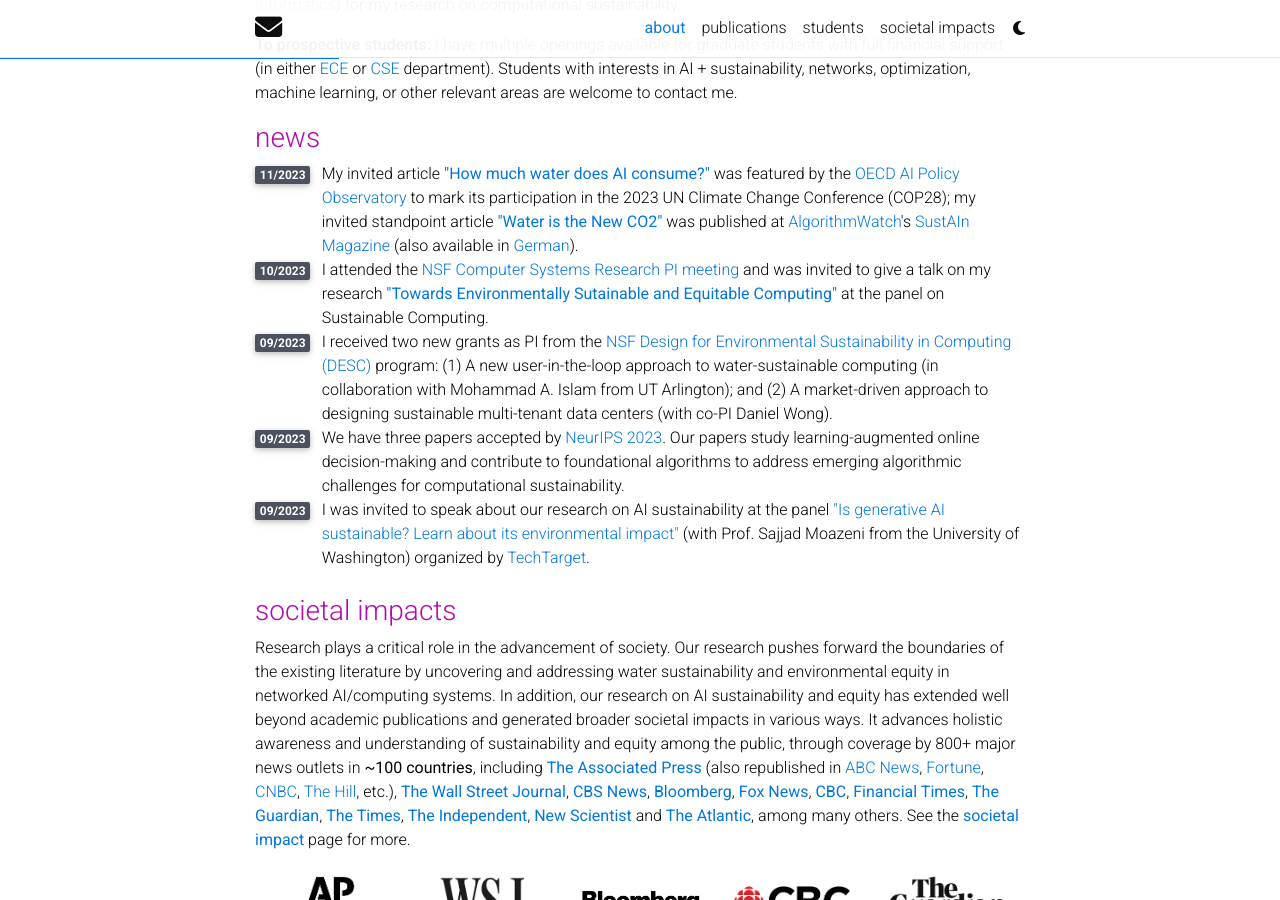
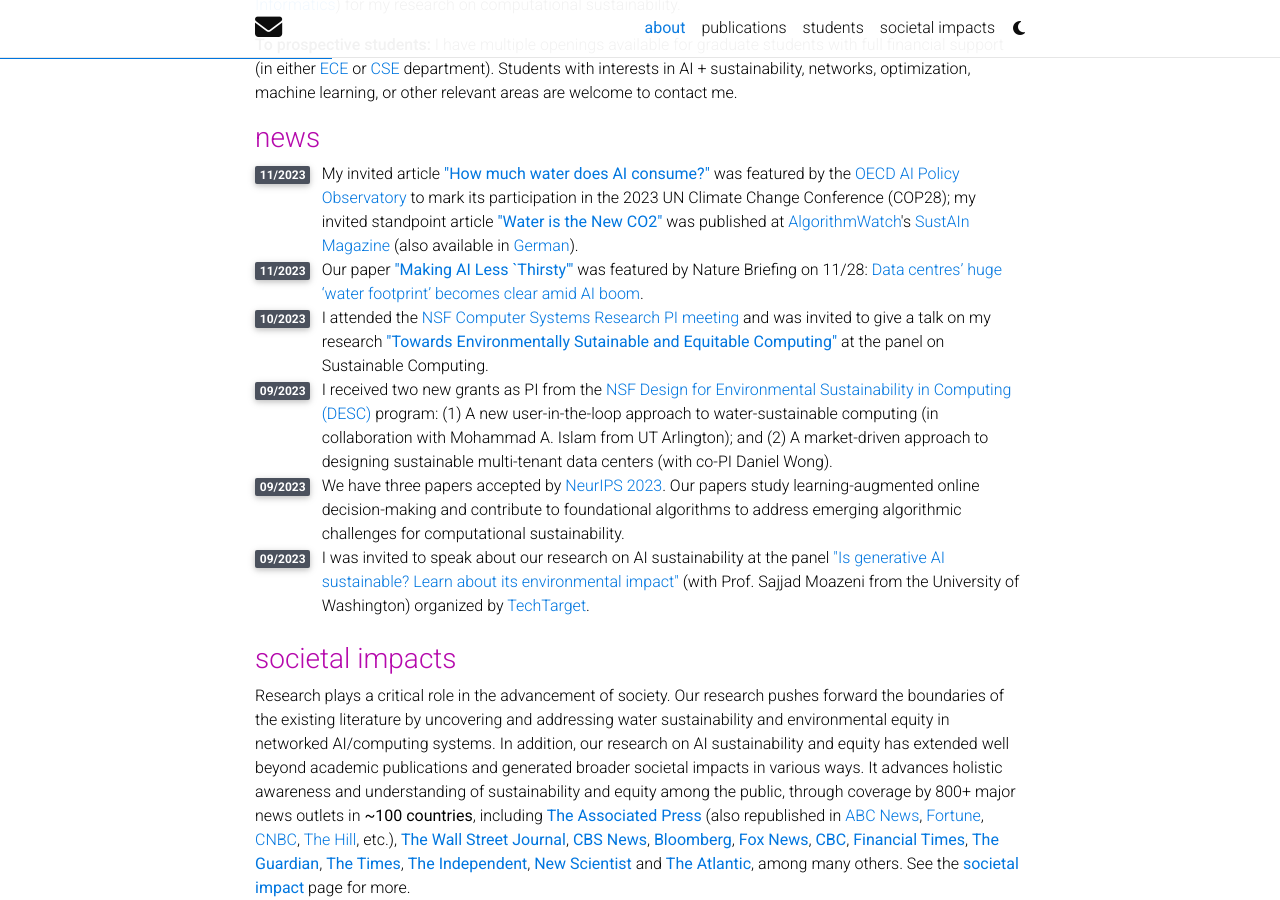
Before and after one commit to shaoleiren/shaoleiren.github.io, a Jekyll site: the page built from _pages/about.md, in a window 1280 px wide and 900 px high, scrolled down 545 px. Built offline with Jekyll 4.4.1, drawn with Linux system fonts in a browser that asks for light colours; full-size pictures stand in for the smaller copies a plugin makes; comment, search, counter and statistics services are not loaded; a style sheet for code colours, icons or effects is not loaded.

Commit message:
Update about.html

```diff
--- a/_layouts/about.html
+++ b/_layouts/about.html
@@ -63,6 +63,18 @@
                 by the <a href="https://www.linkedin.com/posts/oecd-ai_how-much-water-does-ai-consume-the-public-activity-7135961877473325056-QMM5">OECD AI Policy Observatory</a> to mark its participation
                 in the 2023 UN Climate Change Conference (COP28);
                my invited standpoint article <b><a href="https://algorithmwatch.org/en/wp-content/uploads/2023/11/SustAIn-Magazine-3-EN-AlgorithmWatch-2023.pdf" target="_blank">"Water is the New CO2"</a></b> was published at <a href="https://algorithmwatch.org/en/" target="_blank">AlgorithmWatch</a>'s <a href="https://algorithmwatch.org/en/sustain-magazine-november-2023/" target="_blank">SustAIn Magazine</a> (also available in <a href="https://algorithmwatch.org/de/wp-content/uploads/2023/11/SustAIn-Magazin-3-DE-AlgorithmWatch-2023.pdf" target="_blank">German</a>).
+              </div>
+          </div>
+
+          <div class="row">
+              <div class="col-xs-1 cl-sm-1 col-md-1 text-center" style="width: 30px;">
+                <span class="badge font-weight-bold stylish-color text-uppercase align-middle" style="min-width: 30px;">
+                 11/2023
+                </span>
+              </div>
+              <div class="col-xs-11 cl-sm-11 col-md-11 mt-2 mt-md-0">
+               Our paper <b><a href="https://arxiv.org/abs/2304.03271">"Making AI Less `Thirsty'"</a></b>
+               was featured by Nature Briefing on 11/28: <a href="https://www.nature.com/articles/d41586-023-03768-y">Data centres’ huge ‘water footprint’ becomes clear amid AI boom</a>.
               </div>
           </div>
 
```
